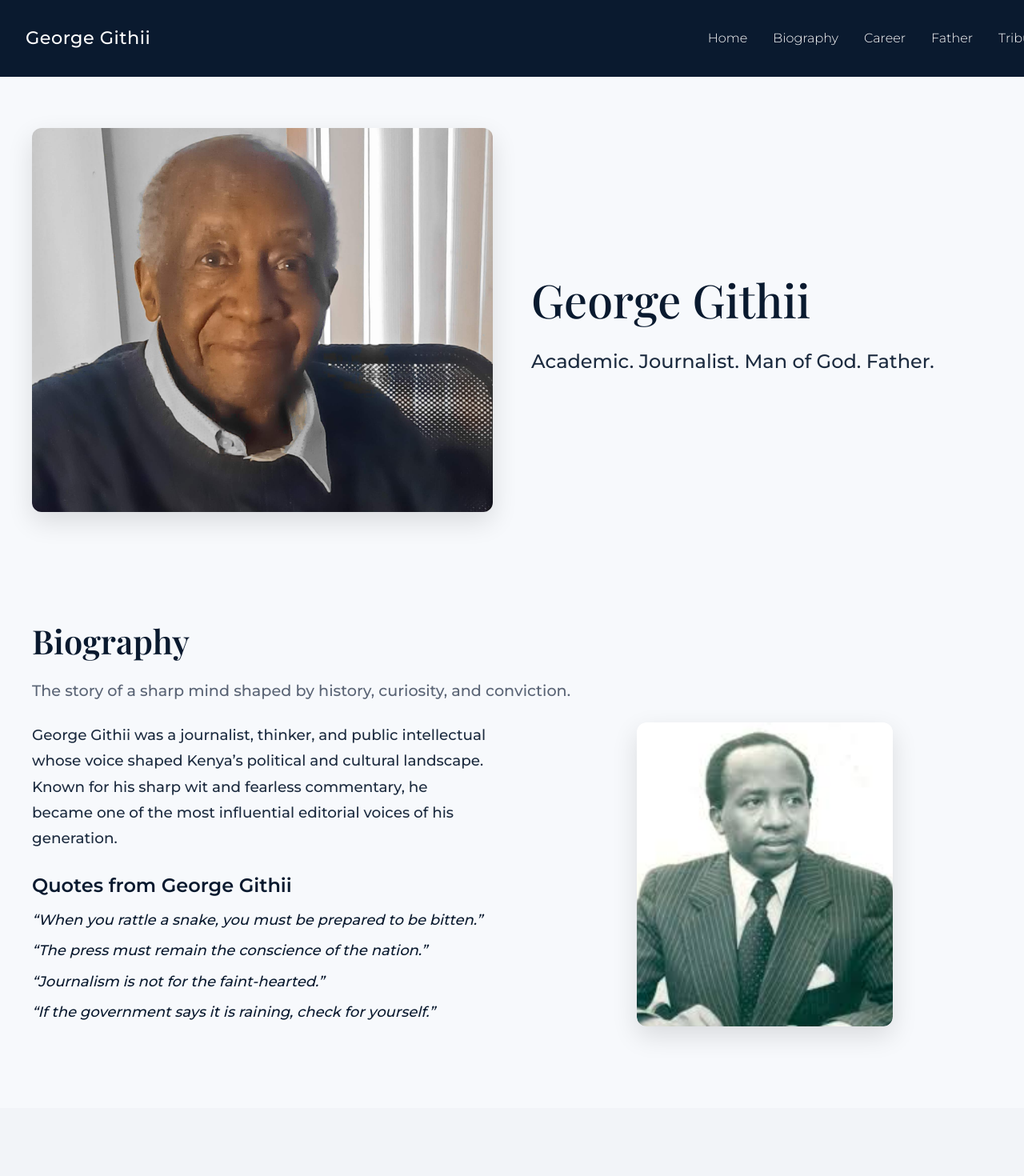
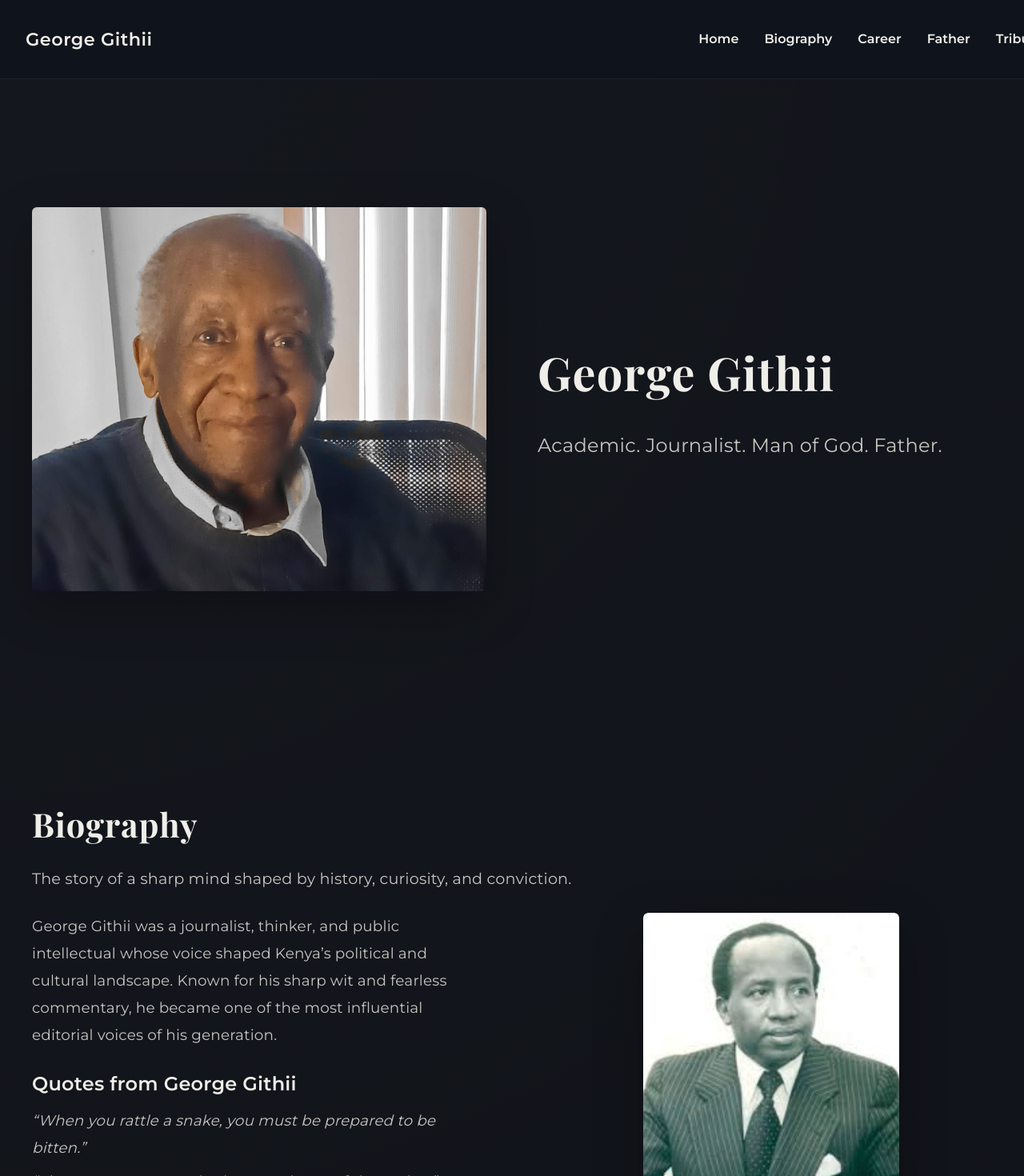
Before and after one commit to kikinjeri/tribute-site, a Next.js app: page / in a window 1280 px wide. Shown: the top 1470 px of the page at 80% size. Built offline with nearby package versions, Linux system fonts and the light colour scheme.

Commit message:
made styles more diplomatic, changed tribute styles, added hamburger menu logic for mobile

```diff
--- a/app/globals.css
+++ b/app/globals.css
@@ -1,3 +1,4 @@
+
 /* ------------------------------------------------------
    FONT IMPORTS
 ------------------------------------------------------ */
@@ -5,98 +6,95 @@
 @import url("https://fonts.googleapis.com/css2?family=Playfair+Display:wght@400;500;600;700&display=swap");
 
 /* ------------------------------------------------------
-   ROOT VARIABLES
+   ROOT VARIABLES — CINEMATIC DARK THEME
 ------------------------------------------------------ */
 :root {
-  /* Typography */
   --font-primary: "Montserrat", sans-serif;
   --font-serif: "Playfair Display", serif;
 
-  /* Core Palette */
-  --color-navy: #0A1A2F;        /* Deep, elegant navy */
-  --color-navy-soft: #1C2B3F;   /* Softer navy for body text */
-  --color-muted: #5A6475;       /* Muted gray for captions */
-  --color-bg: #F7F9FC;          /* Soft, clean background */
-  --color-text: #1A1A1A;        /* Neutral dark text */
+  --color-bg: #0B0E14;
+  --color-text: #F0EEE9;
+  --color-text-soft: #C7C5C0;
+  --color-muted: #8A8A85;
+  --color-accent: #FF6A3D;
+  --color-border: rgba(255,255,255,0.06);
 
-  /* Optional accents */
-  --color-accent: #C8A97E;      /* Muted gold for subtle highlights */
-  --color-border: #E2E6EB;      /* Light border for cards/sections */
+  --color-navy: var(--color-text);
+  --color-navy-soft: var(--color-text-soft);
 }
 
-
 /* ------------------------------------------------------
-   GLOBAL RESET / BASE
+   GLOBAL BASE
 ------------------------------------------------------ */
 html, body {
   margin: 0;
   padding: 0;
   font-family: var(--font-primary);
-  background-color: var(--color-bg);
+  background: radial-gradient(circle at top left, rgba(255,255,255,0.04), transparent 60%), var(--color-bg);
   color: var(--color-text);
-  line-height: 1.6;
+  line-height: 1.7;
 }
 
-/* Smooth typography scaling */
-h1, h2, h3, p {
-  margin: 0;
-}
+h1, h2, h3, p { margin: 0; }
 
 /* ------------------------------------------------------
    HEADINGS
 ------------------------------------------------------ */
 h1 {
   font-family: var(--font-serif);
-  font-size: clamp(2.5rem, 6vw, 3.5rem);
-  font-weight: 600;
-  color: var(--color-navy);
+  font-size: clamp(2.5rem, 6vw, 3.6rem);
+  font-weight: 700;
+  letter-spacing: 0.02em;
+  color: var(--color-text);
   line-height: 1.1;
 }
 
 h2 {
   font-family: var(--font-serif);
-  font-size: clamp(1.75rem, 4vw, 2.25rem);
-  font-weight: 500;
-  color: var(--color-navy);
+  font-size: clamp(1.9rem, 4vw, 2.4rem);
+  font-weight: 600;
+  letter-spacing: 0.015em;
+  color: var(--color-text);
 }
 
 h3 {
   font-family: var(--font-primary);
   font-size: clamp(1.25rem, 3vw, 1.5rem);
   font-weight: 500;
-  color: var(--color-navy-soft);
+  letter-spacing: 0.01em;
+  color: var(--color-text-soft);
 }
 
 /* ------------------------------------------------------
-   PARAGRAPHS & TEXT
+   PARAGRAPHS
 ------------------------------------------------------ */
 p {
   font-family: var(--font-primary);
-  font-size: 1.125rem;
-  font-weight: 500; /* lighter weight */
-  color: var(--color-navy-soft);
-  line-height: 1.7;
+  font-size: 1.15rem;
+  font-weight: 400;
+  color: var(--color-text-soft);
+  line-height: 1.85;
+  letter-spacing: 0.01em;
 }
 
-
 .caption {
-  font-size: 0.875rem;
+  font-size: 0.9rem;
   color: var(--color-muted);
   font-weight: 300;
   margin-top: 0.75rem;
 }
 
 /* ------------------------------------------------------
-   HERO SECTION
+   HERO
 ------------------------------------------------------ */
 .hero {
   width: 100%;
-  background: var(--color-bg);
-  padding: 5rem 0;
+  background: transparent;
+  padding: 10rem 0;
 }
 
 /* ------------------------------------------------------
-   LAYOUT CONTAINER
+   CONTAINER
 ------------------------------------------------------ */
 .container {
   max-width: 1200px;
@@ -104,7 +102,7 @@ p {
   padding: 0 1.5rem;
   display: grid;
   grid-template-columns: 1fr;
-  gap: 3rem;
+  gap: 4rem;
 }
 
 @media (min-width: 768px) {
@@ -114,54 +112,48 @@ p {
   }
 }
 
-.textBlock {
-  max-width: 600px;
-}
+.textBlock { max-width: 600px; }
 
 /* ------------------------------------------------------
-   TYPOGRAPHY UTILITY CLASSES
+   TYPOGRAPHY UTILITIES
 ------------------------------------------------------ */
 .title {
   font-family: var(--font-serif);
-  font-size: clamp(2.5rem, 6vw, 3.5rem);
-  font-weight: 600;
-  color: var(--color-navy);
+  font-size: clamp(2.5rem, 6vw, 3.6rem);
+  font-weight: 700;
+  letter-spacing: 0.02em;
+  color: var(--color-text);
   line-height: 1.1;
 }
 
 .subtitle {
   margin-top: 1.25rem;
   font-family: var(--font-primary);
-  font-size: 1.125rem;
-  color: var(--color-navy-soft);
-  line-height: 1.7;
+  font-size: 1.15rem;
+  color: var(--color-text-soft);
+  line-height: 1.85;
 }
 
 /* ------------------------------------------------------
    IMAGES
 ------------------------------------------------------ */
-.imageWrapper {
-  display: flex;
-  justify-content: center;
-}
+.imageWrapper { display: flex; justify-content: center; }
 
 .image {
   width: 100%;
   max-width: 350px;
-  border-radius: 0.75rem;
+  border-radius: 6px;
   object-fit: cover;
-  box-shadow: 0 10px 30px rgba(0,0,0,0.1);
-}
-#father,
-#career,
-#bio {
-  scroll-margin-top: 120px; /* adjust based on navbar height */
+  box-shadow: 0 20px 60px rgba(0,0,0,0.25);
 }
 
+/* ------------------------------------------------------
+   NAVBAR
+------------------------------------------------------ */
 .navbar {
   width: 100%;
-  background-color: var(--color-navy);
-  color: white;
+  background-color: #0F141C;
+  color: var(--color-text);
   padding: 1.2rem 2rem;
   display: flex;
   justify-content: space-between;
@@ -169,16 +161,16 @@ p {
   position: sticky;
   top: 0;
   z-index: 1000;
+  border-bottom: 1px solid var(--color-border);
 }
 
 .logo {
   font-family: var(--font-primary);
   font-size: 1.4rem;
-  font-weight: 500;
+  font-weight: 600;
   letter-spacing: 0.5px;
 }
 
-/* Desktop Navigation */
 .navLinks {
   display: flex;
   gap: 2rem;
@@ -187,32 +179,34 @@ p {
 
 .navLinks a {
   text-decoration: none;
-  color: white;
-  font-weight: 300;
+  color: var(--color-text);
+  font-weight: 600;
   font-size: 1rem;
   transition: opacity 0.2s ease;
 }
 
-.navLinks a:hover {
-  opacity: 0.7;
-}
+.navLinks a:hover { opacity: 0.7; }
 
-/* Mobile Toggle */
+/* ------------------------------------------------------
+   HAMBURGER ICON + MOBILE MENU
+------------------------------------------------------ */
 .hamburger {
   display: none;
   flex-direction: column;
-  gap: 5px;
+  gap: 6px;
   cursor: pointer;
+  padding: 4px;
+  z-index: 1001;
 }
 
 .hamburger span {
-  width: 25px;
+  width: 28px;
   height: 3px;
-  background: white;
-  border-radius: 2px;
+  background: var(--color-text);
+  border-radius: 3px;
+  transition: all 0.3s ease;
 }
 
-/* Mobile Menu */
 @media (max-width: 768px) {
   .hamburger {
     display: flex;
@@ -222,41 +216,55 @@ p {
     position: absolute;
     top: 70px;
     right: 0;
-    background-color: var(--color-navy);
+    background-color: #0F141C;
     width: 100%;
     flex-direction: column;
     align-items: center;
     gap: 1.5rem;
-    padding: 2rem 0;
-    display: none;
+    padding: 0;
+    max-height: 0;
+    overflow: hidden;
+    transition: max-height 0.35s ease;
+    display: flex;
   }
 
   .navLinks.open {
-    display: flex;
+    max-height: 300px;
+    padding: 2rem 0;
   }
 }
 
+/* Hamburger → X animation */
+.hamburger.open span:nth-child(1) {
+  transform: translateY(9px) rotate(45deg);
+}
+
+.hamburger.open span:nth-child(2) {
+  opacity: 0;
+}
+
+.hamburger.open span:nth-child(3) {
+  transform: translateY(-9px) rotate(-45deg);
+}
+
 /* ------------------------------------------------------
-   UNIVERSAL SECTION LAYOUT
+   UNIVERSAL SECTION
 ------------------------------------------------------ */
-
 .section {
   width: 100%;
-  padding: 6rem 0;
-  background: var(--color-bg);
+  padding: 8rem 0;
+  background: transparent;
   scroll-margin-top: 120px;
 }
 
-/* Optional dark variant */
 .section--dark {
-  background: var(--color-navy);
-  color: white;
+  background: #0F141C;
+  color: var(--color-text);
 }
 
 /* ------------------------------------------------------
-   CONTAINER
+   SECTION CONTAINER
 ------------------------------------------------------ */
-
 .section-container {
   max-width: 1200px;
   margin: 0 auto;
@@ -264,12 +272,11 @@ p {
 }
 
 /* ------------------------------------------------------
-   GRID / ROWS
+   GRID
 ------------------------------------------------------ */
-
 .section-row {
   display: grid;
-  gap: 3rem;
+  gap: 6rem;
   grid-template-columns: 1fr;
 }
 
@@ -280,10 +287,9 @@ p {
   }
 }
 
-/* Reversed layout */
 .section-row.reverse {
   display: grid;
-  gap: 3rem;
+  gap: 6rem;
   grid-template-columns: 1fr;
 }
 
@@ -293,41 +299,38 @@ p {
     align-items: center;
     direction: rtl;
   }
-
-  .section-row.reverse > * {
-    direction: ltr;
-  }
+  .section-row.reverse > * { direction: ltr; }
 }
 
 /* ------------------------------------------------------
-   TYPOGRAPHY (uses global h1/h2/p)
+   SECTION TYPOGRAPHY
 ------------------------------------------------------ */
-
 .section-title {
   font-family: var(--font-serif);
-  font-size: clamp(1.75rem, 4vw, 2.25rem);
+  font-size: clamp(1.9rem, 4vw, 2.4rem);
   font-weight: 600;
-  color: var(--color-navy);
+  letter-spacing: 0.015em;
+  color: var(--color-text);
   margin-bottom: 1.5rem;
 }
 
 .section-text {
   font-family: var(--font-primary);
-  font-size: 1.125rem;
-  color: var(--color-navy-soft);
-  line-height: 1.7;
+  font-size: 1.15rem;
+  color: var(--color-text-soft);
+  line-height: 1.85;
+  letter-spacing: 0.01em;
   max-width: 800px;
 }
 
 /* ------------------------------------------------------
-   IMAGES
+   SECTION IMAGES
 ------------------------------------------------------ */
-
 .section-image {
   width: 100%;
-  border-radius: 0.75rem;
+  border-radius: 6px;
   object-fit: cover;
-  box-shadow: 0 10px 30px rgba(0,0,0,0.1);
+  box-shadow: 0 20px 60px rgba(0,0,0,0.25);
 }
 
 .imageColumn {
@@ -337,9 +340,8 @@ p {
 }
 
 /* ------------------------------------------------------
-   GALLERY GRID
+   GALLERY
 ------------------------------------------------------ */
-
 .gallery {
   display: grid;
   grid-template-columns: repeat(auto-fit, minmax(220px, 1fr));
@@ -349,7 +351,6 @@ p {
 /* ------------------------------------------------------
    ALIGNMENT HELPERS
 ------------------------------------------------------ */
-
 .section-center {
   text-align: center;
   display: flex;
--- a/components/Navbar.tsx
+++ b/components/Navbar.tsx
@@ -1,6 +1,5 @@
 "use client";
 
-import Link from "next/link";
 import { useState } from "react";
 
 export default function Navbar() {
@@ -10,27 +9,30 @@ export default function Navbar() {
     <nav className="navbar">
       <div className="logo">George Githii</div>
 
-      <div className="hamburger" onClick={() => setOpen(!open)}>
-        <span />
-        <span />
-        <span />
+      <div
+        className={`hamburger ${open ? "open" : ""}`}
+        onClick={() => setOpen(!open)}
+      >
+        <span></span>
+        <span></span>
+        <span></span>
       </div>
 
       <ul className={`navLinks ${open ? "open" : ""}`}>
         <li>
-          <Link href="/#home">Home</Link>
+          <a href="#home">Home</a>
         </li>
         <li>
-          <Link href="/#bio">Biography</Link>
+          <a href="#bio">Biography</a>
         </li>
         <li>
-          <Link href="/#career">Career</Link>
+          <a href="#career">Career</a>
         </li>
         <li>
-          <Link href="/#father">Father</Link>
+          <a href="#father">Father</a>
         </li>
         <li>
-          <Link href="/#tributes">Tributes</Link>
+          <a href="#tributes">Tributes</a>
         </li>
       </ul>
     </nav>
--- a/styles/sections.css
+++ b/styles/sections.css
@@ -1,11 +1,10 @@
 /* ------------------------------------------------------
-   GLOBAL SECTION LAYOUT
+   UNIVERSAL SECTION WRAPPER
 ------------------------------------------------------ */
-
 .section {
   width: 100%;
-  padding: 5.5rem 0;
-  background: var(--color-bg);
+  padding: 8rem 0;
+  background: transparent;
   scroll-margin-top: 120px;
   display: block;
   opacity: 1;
@@ -15,20 +14,26 @@
 }
 
 .section--tint {
-  background: #f2f4f8;
+  background: rgba(255,255,255,0.02);
 }
 
+/* ------------------------------------------------------
+   SECTION CONTAINER
+------------------------------------------------------ */
 .section-container {
   max-width: 1200px;
   margin: 0 auto;
   padding: 0 2rem;
 }
 
+/* ------------------------------------------------------
+   GRID ROWS
+------------------------------------------------------ */
 .section-row {
   display: grid;
-  gap: 4rem;
+  gap: 6rem;
   grid-template-columns: 1fr;
-  margin-bottom: 0.5rem; /* tightened for Bio layout */
+  margin-bottom: 0.5rem;
 }
 
 @media (min-width: 900px) {
@@ -41,36 +46,36 @@
 /* ------------------------------------------------------
    SECTION HEADINGS
 ------------------------------------------------------ */
-
 .section-title {
   font-family: var(--font-serif);
   font-size: clamp(2rem, 4vw, 2.6rem);
-  font-weight: 600;
-  color: var(--color-navy);
-  margin: 0 0 0.75rem 0;
+  font-weight: 700;
+  letter-spacing: 0.02em;
+  color: var(--color-text);
+  margin: 0 0 1rem 0;
 }
 
 .section-subtitle {
   font-size: 1.2rem;
-  color: var(--color-muted);
+  color: var(--color-text-soft);
   margin-bottom: 1.5rem;
 }
 
 .section-text {
   font-size: 1.15rem;
-  color: var(--color-navy-soft);
-  line-height: 1.75;
+  color: var(--color-text-soft);
+  line-height: 1.85;
+  letter-spacing: 0.01em;
   margin-bottom: 1.5rem;
 }
 
 /* ------------------------------------------------------
-   HERO SECTION — IMAGE LEFT, TEXT RIGHT
+   HERO SECTION
 ------------------------------------------------------ */
-
 .hero {
   width: 100%;
-  padding: 4rem 0;
-  background: var(--color-bg);
+  padding: 10rem 0;
+  background: transparent;
   scroll-margin-top: 120px;
 }
 
@@ -81,17 +86,17 @@
   margin: 0 auto;
   padding: 0 2rem;
   align-items: center;
-  gap: 3rem;
+  gap: 4rem;
 }
 
-/* LEFT SIDE IMAGE */
+/* LEFT IMAGE */
 .hero-imageWrapper {
   position: relative;
   width: 100%;
   height: 480px;
-  border-radius: 0.75rem;
+  border-radius: 6px;
   overflow: hidden;
-  box-shadow: 0 12px 32px rgba(0,0,0,0.12);
+  box-shadow: 0 20px 60px rgba(0,0,0,0.25);
 }
 
 .hero-image {
@@ -99,60 +104,53 @@
   object-position: center top;
 }
 
-/* RIGHT SIDE TEXT */
+/* RIGHT TEXT */
 .hero-text {
   display: flex;
   flex-direction: column;
   align-items: flex-start;
-  gap: 0.25rem;
-  color: var(--color-navy);
+  gap: 0.5rem;
+  color: var(--color-text);
 }
 
 .hero-text h2 {
   font-family: var(--font-serif);
   font-size: clamp(2.4rem, 5vw, 3.6rem);
-  margin: 0 0 0.5rem 0;
+  font-weight: 700;
+  letter-spacing: 0.02em;
+  margin: 0 0 0.75rem 0;
 }
 
 .hero-text p {
   font-size: clamp(1.2rem, 2vw, 1.5rem);
+  color: var(--color-text-soft);
   margin: 0;
-  color: var(--color-navy-soft);
 }
 
 /* ------------------------------------------------------
-   BIO SECTION — TEXT + QUOTES TOGETHER
+   BIO SECTION
 ------------------------------------------------------ */
-
 #bio {
-  padding-top: 4rem;
-  scroll-margin-top: 160px; /* prevents overlap with Hero */
+  padding-top: 6rem;
+  scroll-margin-top: 160px;
 }
 
-/* Bio image stays aligned on the right */
 .bio-imageWrapper {
   position: relative;
   width: 100%;
   max-width: 320px;
   height: 380px;
-  border-radius: 0.75rem;
+  border-radius: 6px;
   overflow: hidden;
-  box-shadow: 0 12px 32px rgba(0,0,0,0.12);
+  box-shadow: 0 20px 60px rgba(0,0,0,0.25);
 }
 
-/* QUOTES BLOCK — directly under the paragraph */
 .bio-quotes {
-  margin-top: 0 !important;   /* sits directly under the paragraph */
-  padding-top: 0;          /* soft breathing room */
-  max-width: 700px;           /* aligns visually with the paragraph */
+  margin-top: 0 !important;
+  padding-top: 0;
+  max-width: 700px;
 }
 
-/* Make the quotes header bold */
-.bio-quotes-inline .career-quotes-title {
-  font-weight: 700;
-  margin-top: 1rem;
-  margin-bottom: 0.75rem;
-}
 .bio-quotes-inline {
   margin-top: 0.75rem;
 }
@@ -160,40 +158,32 @@
 .bio-quotes-inline .career-quotes-title {
   font-weight: 700;
   margin-bottom: 0.5rem;
-  color: var(--color-navy);
+  color: var(--color-text);
 }
 
 .quote-line {
   font-style: italic;
   margin-bottom: 0.5rem;
-  color: var(--color-navy);
+  color: var(--color-text-soft);
 }
 
-
-/* Make each quote italic */
-.bio-quotes-inline .quote-line {
-  font-style: italic;
-  margin-bottom: 0.5rem;
-  color: var(--color-navy);
-}
-
-/* Slightly tighter quotes block */
 .career-quotes {
-  padding: 1.5rem 2rem; /* reduced from 2rem 2.5rem */
+  padding: 1.5rem 2rem;
+  border: 1px solid var(--color-border);
+  border-radius: 6px;
 }
 
 /* ------------------------------------------------------
    IMAGE WRAPPERS
 ------------------------------------------------------ */
-
 .section-imageWrapper {
   position: relative;
   width: 100%;
   max-width: 420px;
   height: 520px;
-  border-radius: 0.75rem;
+  border-radius: 6px;
   overflow: hidden;
-  box-shadow: 0 12px 32px rgba(0,0,0,0.12);
+  box-shadow: 0 20px 60px rgba(0,0,0,0.25);
 }
 
 .section-image {
@@ -209,7 +199,6 @@
 /* ------------------------------------------------------
    CAREER SECTION
 ------------------------------------------------------ */
-
 .career-left {
   display: flex;
   flex-direction: column;
@@ -219,7 +208,7 @@
 .career-timeline {
   margin-top: 2rem;
   padding-left: 1.25rem;
-  border-left: 3px solid var(--color-navy);
+  border-left: 2px solid var(--color-border);
   display: flex;
   flex-direction: column;
   gap: 1.75rem;
@@ -240,9 +229,8 @@
 }
 
 /* ------------------------------------------------------
-   MODERN SCROLLBAR
+   SCROLLBAR (unchanged)
 ------------------------------------------------------ */
-
 * {
   scrollbar-width: thin;
   scrollbar-color: #1a2a44 #f2f4f8;
@@ -265,3 +253,50 @@
 *::-webkit-scrollbar-thumb:hover {
   background: linear-gradient(180deg, #243754, #4a5f7a);
 }
+/* ------------------------------------------------------
+   TRIBUTES — Match Biography Quote Style
+------------------------------------------------------ */
+
+.tributes-grid {
+  display: grid;
+  gap: 2.5rem;
+  grid-template-columns: 1fr;
+}
+
+@media (min-width: 900px) {
+  .tributes-grid {
+    grid-template-columns: 1fr 1fr;
+  }
+}
+
+.tribute-card {
+  padding: 1.5rem 2rem;
+  border: 1px solid var(--color-border);
+  border-radius: 6px;
+  background: rgba(255,255,255,0.02);
+}
+
+/* Match Bio quote style */
+.tribute-quote {
+  font-family: var(--font-serif);       /* Playfair Display */
+  font-size: 1.25rem;
+  font-style: italic;
+  color: var(--color-text-soft);
+  line-height: 1.85;
+  letter-spacing: 0.01em;
+  margin-bottom: 0.75rem;
+}
+
+/* Match Bio source style */
+.tribute-source {
+  font-family: var(--font-serif);
+  font-weight: 700;
+  color: var(--color-text);
+  text-decoration: none;
+  font-size: 1rem;
+  transition: opacity 0.2s ease;
+}
+
+.tribute-source:hover {
+  opacity: 0.7;
+}
```
Also changed, not shown: components/Tributes.tsx (+15 -12 lines).
